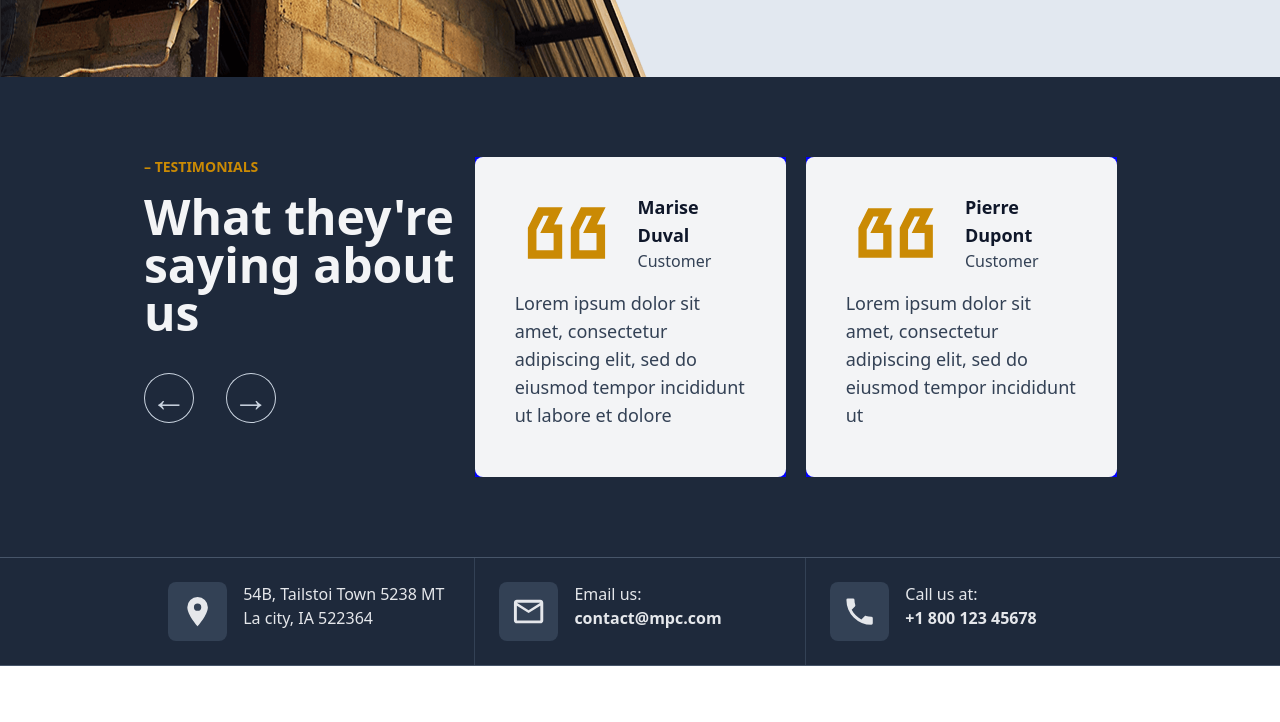
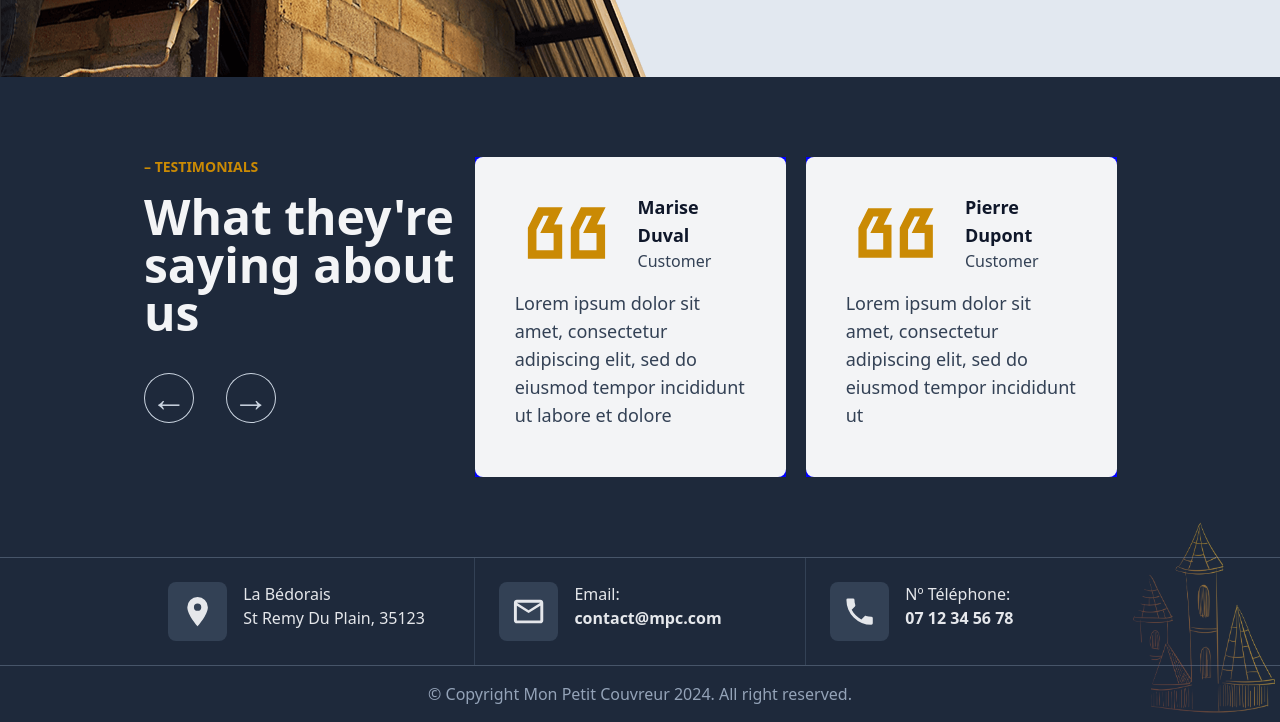
Before and after one commit to juliengrimault/monpetitcouvreur.github.io, a Gatsby site: page / in a window 1280 px wide. Shown: the part 1955-2677 px from the top of the page. Before the commit the page ends 2621 px from the top, so only its background shows below. Built offline with nearby package versions, Linux system fonts and the light colour scheme; Gatsby itself is replaced by a stand-in of ours.

Commit message:
add copyright and logo in footer

```diff
--- a/src/components/footer.tsx
+++ b/src/components/footer.tsx
@@ -2,13 +2,29 @@ import React, { PropsWithChildren } from 'react'
 import { mdiMapMarker, mdiEmailOutline, mdiPhone } from '@mdi/js';
 import Icon from '@mdi/react';
 import { CenteredSection } from './section-layout';
+import logo from '../images/logo.png'
+import { motion } from "framer-motion";
 
 const Footer = () => {
   return (
-    <footer className='bg-slate-800 text-gray-200'>
+    <footer className='relative bg-slate-800 text-gray-200 z-0'>
       <div className='h-[1px] bg-slate-600'></div>
       <ContactUs/>
       <div className='h-[1px] bg-slate-600'></div>
+      <Copyright />
+
+      <motion.img
+        src={logo}
+        className='absolute max-w-[150px] z-10 bottom-0 end-0 mix-blend-lighten object-right-bottom opacity-75'
+        initial={{ x: "100%" }}
+        whileInView={{ x: 0 }}
+        viewport={{ once: true }}
+        transition={{
+          ease: "easeInOut",
+          duration: 2.5,
+          delay: 0.1
+        }}
+      />
     </footer>
   )
 }
@@ -20,15 +36,15 @@ const ContactUs = () => {
         <div className='flex flex-col lg:container lg:flex-row lg:divide-x lg:divide-slate-700'>
           <FooterTile icon={mdiMapMarker}>
             <div>
-              54B, Tailstoi Town 5238 MT
+              La Bédorais
               <br />
-              La city, IA 522364
+              St Remy Du Plain, 35123
             </div>
           </FooterTile>
 
           <FooterTile icon={mdiEmailOutline}>
             <div>
-              Email us:
+              Email:
               <br />
               <a className='font-bold' href='mailto:contact@mpc.com'>contact@mpc.com</a>
             </div>
@@ -36,9 +52,9 @@ const ContactUs = () => {
 
           <FooterTile icon={mdiPhone}>
             <div>
-              Call us at:
+              Nº Téléphone:
               <br />
-              <a className='font-bold' href='tel:80012345678'>+1 800 123 45678</a>
+              <a className='font-bold' href='tel:0712345678'>07 12 34 56 78</a>
             </div>
           </FooterTile>
         </div>
@@ -63,4 +79,14 @@ const FooterTile = (props: PropsWithChildren<FooterTileProps>) => {
   )
 }
 
+const Copyright = () => {
+  return (
+    <CenteredSection className='py-4'>
+      <div className='flex justify-center'>
+        <span className='text-slate-400'>© Copyright Mon Petit Couvreur 2024. All right reserved.</span>
+      </div>
+  </CenteredSection>
+  )
+}
+
 export default Footer
```
